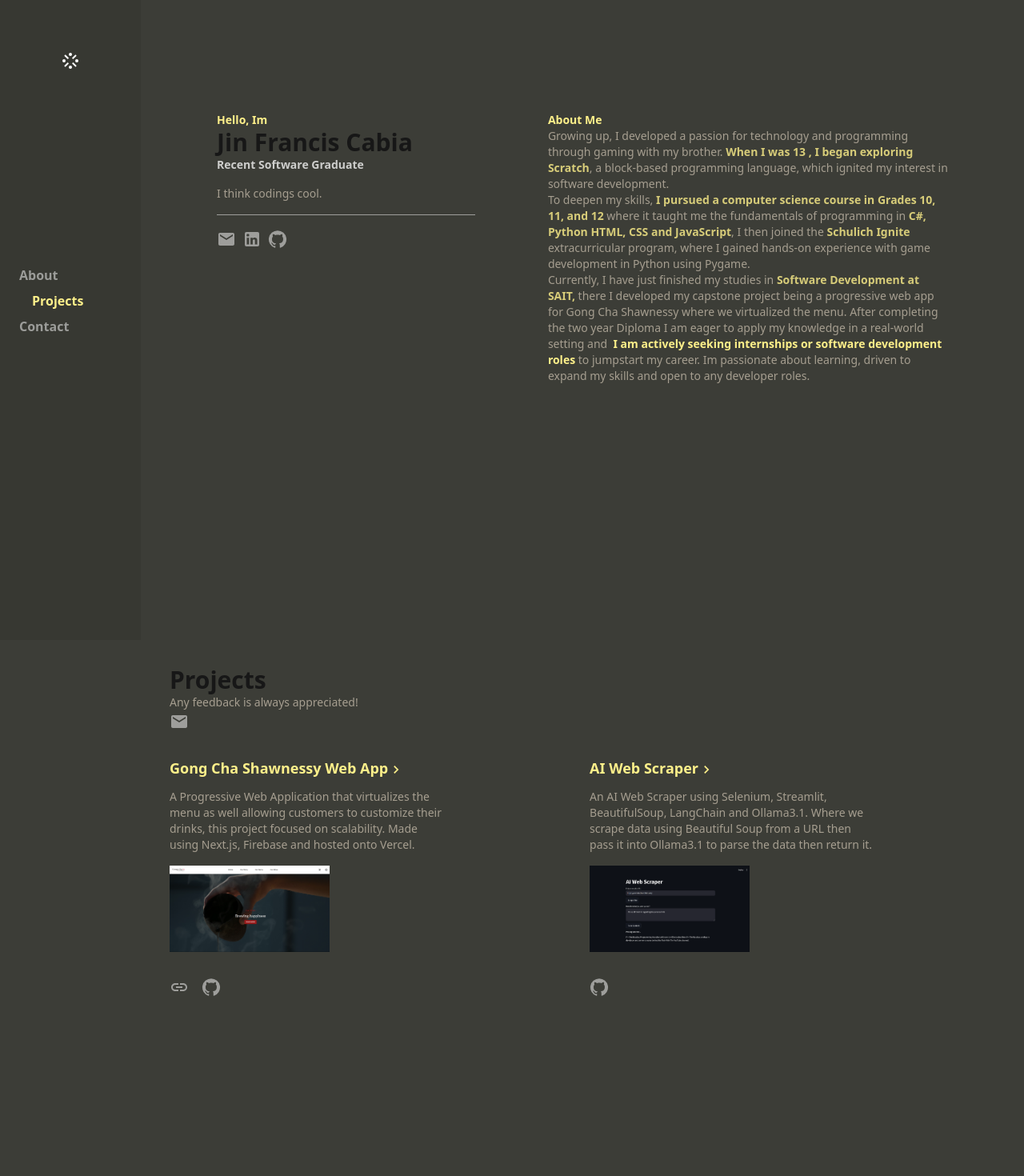
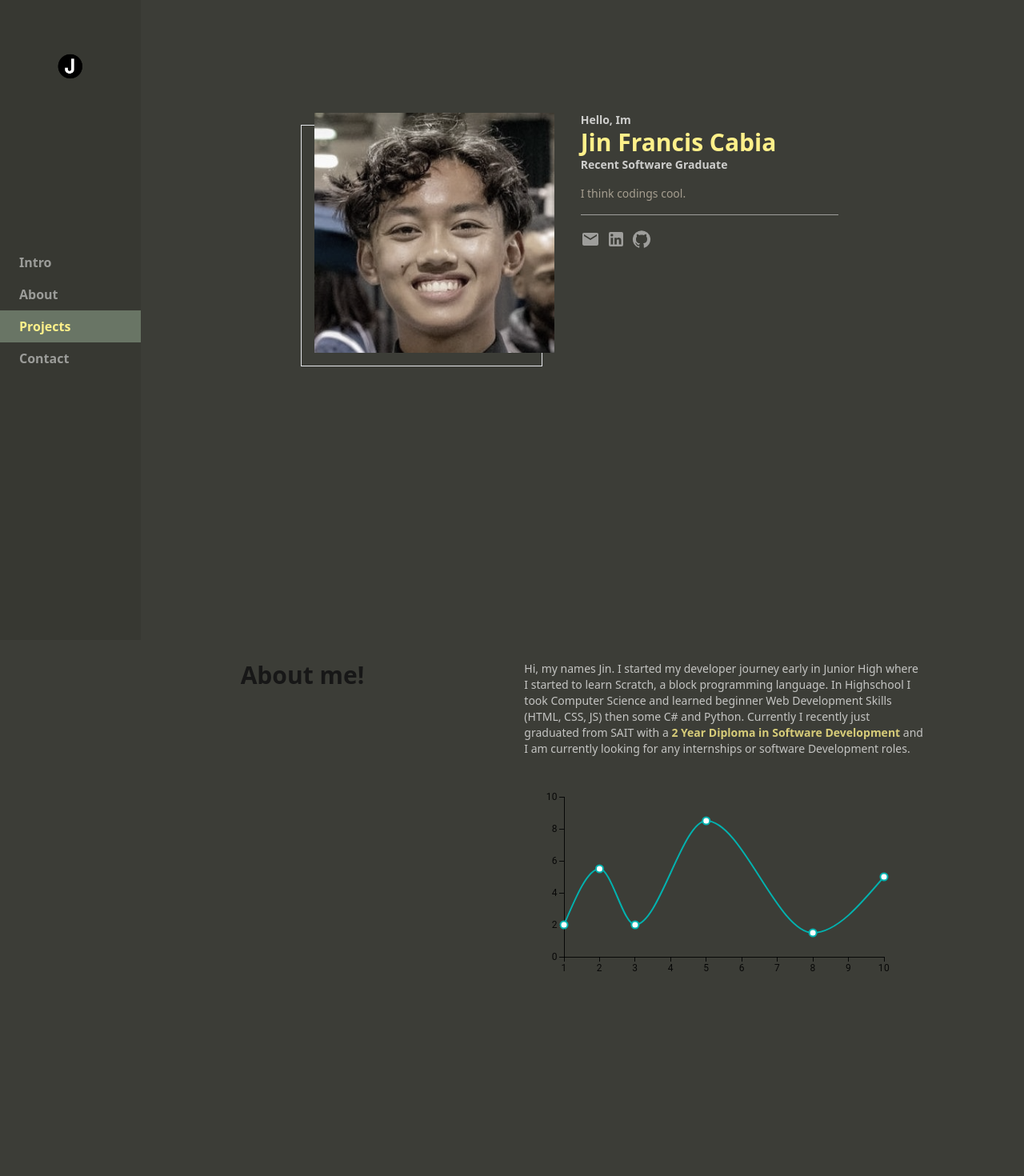
Before and after one commit to jincabia/portfolio, a Next.js app: page / in a window 1280 px wide. Shown: the top 1470 px of the page at 80% size. Built offline with nearby package versions, Linux system fonts and the light colour scheme.

Commit message:
added imgs and changed intro

```diff
--- a/src/app/components/navbar.js
+++ b/src/app/components/navbar.js
@@ -2,6 +2,7 @@
 import React from 'react';
 import { usePathname } from 'next/navigation'
 import StreamIcon from '@mui/icons-material/Stream';
+import Image from 'next/image';
 
 
 const VerticalNavBar = ({ activeSection }) => {
@@ -10,6 +11,7 @@ const VerticalNavBar = ({ activeSection }) => {
 
 
   const navItems = [
+    {name: 'Intro',path :'#intro', section: 'intro'},
     { name: 'About', path: '#about', section: 'about' },
     { name: 'Projects', path: '#projects', section: 'projects' },
     { name: 'Contact', path: '#contact', section: 'contact' },
@@ -17,19 +19,27 @@ const VerticalNavBar = ({ activeSection }) => {
 
   return (
     <div className="hidden lg:flex fixed top-0 left-0 flex-col h-screen  w-44 bg-[#373832] text-white   ">
-      <div className='flex justify-center pt-16'>
+      <div className='flex justify-center pt-16 font-semibold    mx-auto'>
+        <Image
+        src={'/jicon.png'}
+        width={40}
+        height={40}
+        alt='Icon'
+        className=' '
+        />
 
-      <StreamIcon/>
+
+
       </div>
       {/* <h2 className="text-xl font-semibold mb-4 pl-2">My Portfolio</h2> */}
-      <ul className="flex flex-col justify-center items-start  h-full translate-y-[-64px]">
+      <ul className="flex flex-col justify-center items-start  h-full translate-y-[-64px]  ">
         {navItems.map((item) => (
           <li key={item.name} className="w-full font-semibold">
             <a href={item.path}>
-              <p className={`w-full pb-2 pl-6 transition ease-in ${
+              <p className={`w-full py-2 pl-6 transition ease-in ${
                 activeSection === item.section
-                  ? 'text-yellow-200 translate-x-4 list-disc '
-                  : 'text-white/[0.5] hover:translate-x-4 hover:underline hover:text-yellow-200'
+                  ? 'text-yellow-200 bg-[#697565] '
+                  : 'text-white/[0.5]  hover:underline hover:text-yellow-200'
               }`
       }>
                 {item.name}
--- a/src/app/page.js
+++ b/src/app/page.js
@@ -4,6 +4,10 @@ import LinkedInIcon from '@mui/icons-material/LinkedIn';
 import GitHubIcon from '@mui/icons-material/GitHub';
 import EmailIcon from '@mui/icons-material/Email';
 import KeyboardArrowRightIcon from '@mui/icons-material/KeyboardArrowRight';
+import Image from 'next/image';
+
+import { LineChart } from '@mui/x-charts/LineChart';
+
 
 import { useInView } from 'react-intersection-observer';
 
@@ -15,23 +19,40 @@ import VerticalNavBar from "./components/navbar";
 
 export default function Home() {
 
+  const { ref: introRef, inView: introInView } = useInView({ triggerOnce: true,
 
-  const { ref: aboutRef, inView: aboutInView } = useInView({ triggerOnce: true });
+    rootMargin: "-20% 0px", // Adjust this margin to control trigger distance
+   });
 
-  const {ref:projectsRef, inView : projectIsVisable} = useInView({ triggerOnce: true });
 
-  const { ref: contactRef, inView: contactInView } = useInView({ triggerOnce: true });
+  const { ref: aboutRef, inView: aboutInView } = useInView({ triggerOnce: true,
+
+    rootMargin: "-20% 0px", // Adjust this margin to control trigger distance
+   });
+
+  const {ref:projectsRef, inView : projectIsVisable} = useInView({ triggerOnce: true,
+
+    rootMargin: "-20% 0px", // Adjust this margin to control trigger distance
+   });
+
+  const { ref: contactRef, inView: contactInView } = useInView({ triggerOnce: true,
+
+    rootMargin: "-20% 0px", // Adjust this margin to control trigger distance
+   });
 
 
   // These are ones that dont have an animation
   const { ref: aboutRefNO, inView: aboutInViewNO } = useInView();
+  const { ref: introRefNO, inView: introInViewNO } = useInView();
+
   const {ref:projectsRefNO, inView : projectIsVisableNO} = useInView();
   const { ref: contactRefNO, inView: contactInViewNO } = useInView();
 
 
-  const [activeSection, setActiveSection] = useState('about');
+  const [activeSection, setActiveSection] = useState('intro');
 
   useEffect(() => {
+    if(introInView) setActiveSection('intro')
     // console.log('prior active', {activeSection})
     if (aboutInViewNO) setActiveSection('about');
     // if (aboutInView) setActiveSection('about');
@@ -39,7 +60,7 @@ export default function Home() {
     // if (contactInView) setActiveSection('contact');
      if (projectIsVisableNO) setActiveSection('projects');
     // else if (projectIsVisableNO) setActiveSection('projects');
-  }, [aboutInViewNO, projectIsVisableNO, contactInViewNO]);
+  }, [introInViewNO, aboutInViewNO, projectIsVisableNO, contactInViewNO]);
 
   const intro = ['Hello,','Im']
 
@@ -81,22 +102,35 @@ export default function Home() {
 ]
 
   return (
-    <main id='about' className=" pt-14 snap-mandatory snap-y h-screen   ">
+    <main id='' className=" pt-14 snap-mandatory snap-y h-screen   ">
 
     <VerticalNavBar activeSection={activeSection}/>
 
 
-    {/* About me + Intro */}
-    <div  className="md:flex md:justify-evenly md:pb-16 md:pt-16 snap-start  h-fit " ref={aboutRefNO}>
+     {/* Intro */}
+    <div id='intro' ref={introRef} className="md:flex md:justify-center md:pb-32 md:pt-16 snap-start  h-fit mb-64 md:space-x-4 " >
 
         {/* Intro  */}
 
+        <div   className=' border   w-fit   md:-translate-x-4 md:translate-y-4  mb-10 md:mb-0  md:pt-0
+              '>
+          <Image
+          src={"/swagcropped.jpg"}
+          width={300}
+          height={300}
+          alt='Jins Photo'
+          className=' grayscale-[60%] hover:grayscale-0  duration-300 translate-x-4 -translate-y-4 ease-in-out hover:scale-[1.02]'
+          quality={100}
+          />
+
+        </div>
+
+
         <div
-        ref={aboutRef}
 
-          className={`  sm:w-full md:w-1/3 sm:pb-4 md:p-4 md:pt-0`}>
+          className={`  sm:w-full md:w-1/3 pb-4 md:pb-0 md:p-4  md:pt-0`}>
 
-          <p className={` font-bold text-yellow-200 text-sm  ${aboutInView ? '' : ''}
+          <p className={` font-semibold text-white/[.75] text-sm }
           `}>
               {intro.map((word, index) => (
                 <span
@@ -112,8 +146,8 @@ export default function Home() {
 
           <div
            style={{ animationDelay: `${.6}s` }}
-          className={` opacity-0 ${aboutInView ? 'translate-x-[-20px] animate-slide-in' : ''} `}>
-            <h1 className="text-3xl font-bold   ">Jin Francis Cabia</h1>
+          className={` opacity-0  translate-x-[-20px] animate-slide-in  `}>
+            <h1 className="text-3xl font-bold text-yellow-200  ">Jin Francis Cabia</h1>
             <p className="text-white/[.75] font-semibold text-sm " >Recent Software Graduate</p>
 
             <p className="flex items-center text-[#ECDFCC]/60 text-sm md:pt-4">
@@ -123,7 +157,6 @@ export default function Home() {
 
             {/* Links to Email, Github,  Linkedin */}
             <div className={`flex pb-4 pt-4 space-x-2 mt-4 border-t border-white/[0.5] text-white/[.5]
-              ${aboutInView ? '' : ''}
               `}>
 
               <a href='mailto:jinfcabia@gmail.com'
@@ -172,21 +205,50 @@ export default function Home() {
 
         </div>
 
-        {/* About me */}
+
+
+
+    </div>
+
+
+      {/* About me Section */}
+    <div id='about' className="md:flex  md:justify-center md:my-64 snap-start   min-h-[80vh]" ref={aboutRefNO}>
+
+          {/* About me Title */}
+      <div
+      ref={aboutRef}
+      className={`  sm:w-full md:w-1/3 pb-4 md:pb-0 md:p-4  md:pt-0`}
+      >
+            <h1 className={`text-3xl font-bold opacity-0  ${aboutInView ? ' translate-x-[-20px] animate-slide-in ' : ''}   `}>About me!</h1>
+
+      </div>
+
+
+
+        {/* About me Paragraph */}
         <div className=" bg-gray-500/[.2] md:bg-transparent
-          w-full md:w-1/2  text-[#ECDFCC]/[.6] text-sm hover:scale-105 hover:bg-gray-500/[0.1]  md:pt-0 p-4 rounded-md
+          w-full md:w-1/2  text-[#ECDFCC]/[.6] text-sm hover:scale-105 hover:bg-gray-500/[0.1] h-fit  md:pt-0 p-4 rounded-md
           ease-in-out duration-300 hover:pt-4
 
           ">
             <div
-            style={{ animationDelay: `${1.3}s` }}
-            className={`  opacity-0 ${aboutInView ? ' animate-breath' : ''}`}>
+            style={{ animationDelay: `${.5}s` }}
+            className={` w-full text-white/70 duration-300 ease-in-out opacity-0 h-fit ${aboutInView ? ' animate-breath' : ''}`}>
 
-              <h1 className=' font-bold text-yellow-200 ' >
-                About Me
-              </h1>
 
               <p>
+              Hi, my names Jin. I started my developer journey early in Junior High where I started to learn Scratch, a block programming language.
+              In Highschool I took Computer Science and learned beginner Web Development Skills (HTML, CSS, JS) then some C# and Python.
+
+              Currently I recently just graduated from SAIT with a
+              <strong className='text-yellow-200/[.8]'> 2 Year Diploma in Software Development </strong>
+              and I am currently looking for any internships or software Development roles.
+              </p>
+
+              {/* <p>
+
+
+
               Growing up, I developed a passion for technology and programming through gaming with my brother.&nbsp;
               <strong className='text-yellow-200/[.8]'>
 
@@ -195,9 +257,8 @@ export default function Home() {
 
                 , a block-based programming language,
               which ignited my interest in software development.
-              </p>
 
-              <p>
+
               To deepen my skills, <strong className="text-yellow-200/[.8]"> I pursued a computer science course in Grades 10, 11, and 12</strong>  where it taught me the
               fundamentals of programming in <strong  className="text-yellow-200/[.8]">
               C#, Python HTML, CSS and JavaScript
@@ -214,9 +275,32 @@ export default function Home() {
               <strong className="text-yellow-200"> I am actively seeking internships or software development roles </strong>
               to
               jumpstart my career. Im passionate about learning, driven to expand my skills and open to any developer roles.
-              </p>
+              </p> */}
             </div>
+
+            <div>
+
+              {/* USE THE CHART TO SHOWCASE MY JOURNEY */}
+
+            <LineChart
+              xAxis={[{ data: [1, 2, 3, 5, 8, 10] }]}
+              series={[
+                {
+                  data: [2, 5.5, 2, 8.5, 1.5, 5],
+                },
+              ]}
+              width={500}
+              height={300}
+            />
+
             </div>
+
+
+          </div>
+
+
+
+
 
     </div>
 
@@ -224,7 +308,9 @@ export default function Home() {
 
 
       {/* Projects */}
-      <div id='projects' ref={projectsRefNO} className={` md:justify-evenly md:mb-96  mt-16 md:mt-48  md:pt-16 snap-start h-fit`}>
+      <div id='projects' ref={projectsRefNO} className={`border md:justify-evenly md:mb-96  mt-16 md:mt-48  md:pt-16 snap-start h-fit mb-20 min-h-[80vh]`}>
+
+        <div className='flex justify-evenly'>
 
           <div
           ref={projectsRef}
@@ -253,11 +339,21 @@ export default function Home() {
 
           </div>
 
-        <div className={` space-y-4 md:space-y-0 md:space-x-8 md:flex`} >
+          <div className='w-1/2'>
+
+          </div>
+
+        </div>
+
+
+        <div className={`  md:justify-between space-y-4 md:space-y-0 md:space-x-8 md:flex`} >
+
+
+
 
         {projects.map((project,index)=>
             (
-              <li className={`list-none  opacity-0  ${projectIsVisable  ? '  animate-loadIn ' : ''  }`} key={index}
+              <li className={`list-none w-1/3 opacity-0  ${projectIsVisable  ? '  animate-loadIn ' : ''  }`} key={index}
               style={{ animationDelay: `${index + .5}s` }}
 
               >
@@ -266,28 +362,30 @@ export default function Home() {
                 />
               </li>
             ))}
-          <ul className='space-y-4'>
 
-          </ul>
+
         </div>
 
       </div>
 
+
+            {/* TODO CENTER THIS CONTACT AND C IF IT LOOKS GOOD */}
       {/* Contact */}
 
-      <div id='contact' ref={contactRefNO} className="md:flex md:justify-evenly my-16 md:mt-44 snap-start h-fit ">
+      <div id='contact' ref={contactRefNO} className="md:flex md:justify-evenly my-16  md:mt-44 snap-start  min-h-[40vh]  ">
 
-        <div ref={contactRef} className={`pl-4 opacity-0   md:w-1/3   ${contactInView ? ' translate-x-[-20px] animate-slide-in ' : ''} `}>
+        <div ref={contactRef} className={`md:pl-4 opacity-0   md:w-1/3   ${contactInView ? ' translate-x-[-20px] animate-slide-in ' : ''} `}>
           <h1 className="text-3xl font-bold">Contact</h1>
         </div>
 
 
-        <div className="md:w-1/2 pl-4
+        <div className="md:w-fit md:px-4
         rounded-md
          hover:bg-gray-500/[0.1]
            ease-in-out
            duration-300
            group
+           h-fit
 
            hover:py-4
            ">
@@ -302,12 +400,12 @@ export default function Home() {
 
 
               Get in touch, and drop a message.
-              <KeyboardArrowRightIcon fontSize="small" className="group-hover:translate-x-8 transition ease-in-out duration-300"/>
+              <KeyboardArrowRightIcon fontSize="small" className="group-hover:translate-x-4 transition ease-in-out duration-300"/>
 
 
             </h1>
 
-            <p className='text-[#ECDFCC]/[.6] text-sm'>I am currently open for any new opportunities! </p>
+            <p className='text-[#ECDFCC]/[.6] text-sm border-b pb-4 border-white/[0.5] w-fit'>I am currently open for any new opportunities! </p>
 
              {/* Links to Email, Github,  Linkedin */}
 
@@ -315,7 +413,8 @@ export default function Home() {
 
           </div>
              </a>
-             <div className={`flex  pt-4 space-x-2 mt-4 border-t border-white/[0.5] text-white/[.5]
+
+             <div className={`flex   space-x-2 mt-4  text-white/[.5]
               ${aboutInView ? '' : ''}
               `}>
 
@@ -363,7 +462,6 @@ export default function Home() {
 
 
 
-
         </div>
 
       </div>
```
Also changed, not shown: public/jicon.png (added), public/swagcropped.jpg (added). Lines whose indentation alone changed are shown as unchanged.
